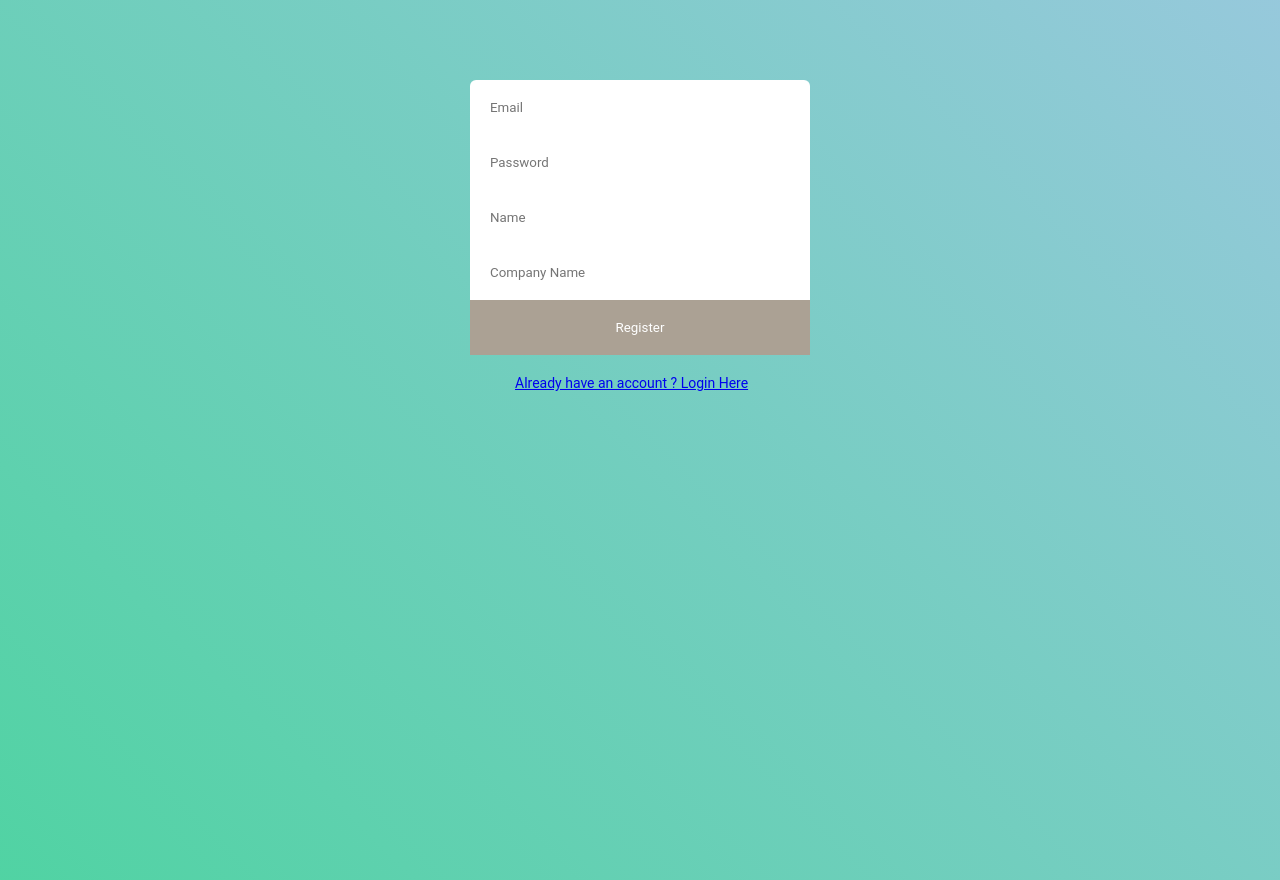
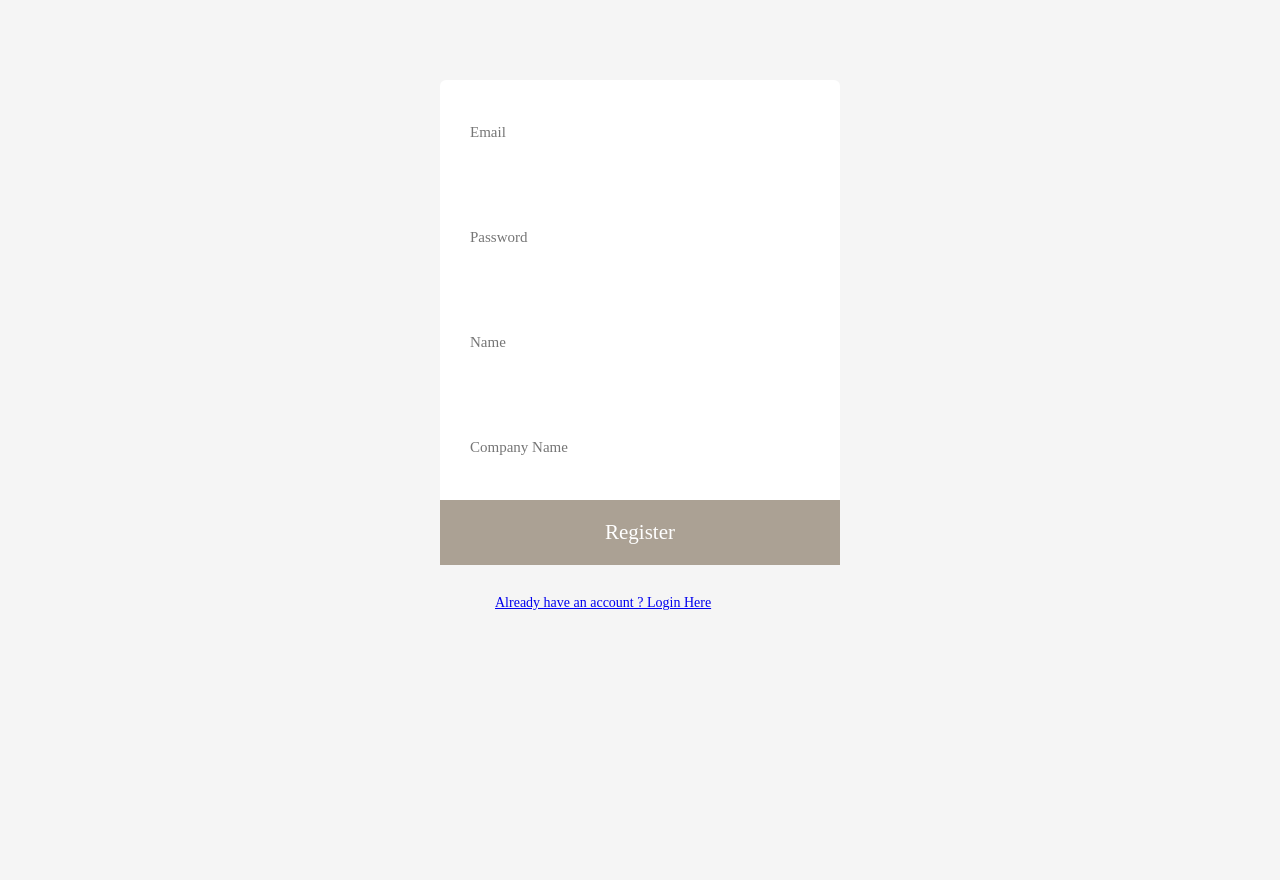
Before and after one commit to vvnair/cip, a CodeIgniter app: the page made by application/views/registration_form.php in a window 1280 px wide. Run offline with CodeIgniter, Linux system fonts and the light colour scheme; some libraries are stand-ins or nearby versions.

Commit message:
latest changes hyperlink colorchange,etc

```diff
--- a/application/views/registration_form.php
+++ b/application/views/registration_form.php
@@ -18,19 +18,19 @@
                     <form class="form" method="post" action="<?php echo base_url(); ?>index.php/Login/on_register">
 
                         <div class="form__group">
-                            <input type="email" placeholder="Email" class="form__input" name="email"/>
+                            <input type="email" placeholder="Email" class="form__input" name="email" required/>
                         </div>
 
                         <div class="form__group">
-                            <input type="password" placeholder="Password" class="form__input" name="password" />
+                            <input type="password" placeholder="Password" class="form__input" name="password" required />
                         </div>
 
                         <div class="form__group">
-                            <input type="text" placeholder="Name" class="form__input" name="name" />
+                            <input type="text" placeholder="Name" class="form__input" name="name" required/>
                         </div>
 
                         <div class="form__group">
-                            <input type="text" placeholder="Company Name" class="form__input" name="company_name" />
+                            <input type="text" placeholder="Company Name" class="form__input" name="company_name" required />
                         </div>
 
                         <button class="btn" type="submit">Register</button>
--- a/css/login.css
+++ b/css/login.css
@@ -28,7 +28,8 @@ body {
         left: 0;
         background-size: cover;
         background-position: 50% 50%;
-        background-image: url('http://cleancanvas.herokuapp.com/img/backgrounds/color-splash.jpg');
+	background: #F5F5F5;
+        //background-image: url('http://cleancanvas.herokuapp.com/img/backgrounds/color-splash.jpg');
         background-repeat:repeat;
         }
         .form-signin {
--- a/css/register.css
+++ b/css/register.css
@@ -10,13 +10,14 @@ font-size: 14px;
 background-size: 200% 100% !important;
 animation: move 10s ease infinite;
 transform: translate3d(0, 0, 0);
-background: linear-gradient(45deg, #49D49D 10%, #A2C7E5 90%);
+background: #F5F5F5;// linear-gradient(45deg, #49D49D 10%, #A2C7E5 90%);
 height: 100vh
 }
 
 .user {
 width: 90%;
-max-width: 340px;
+max-width: 400px;
+height: 90%;
 margin: 10vh auto;
 }
 
@@ -52,8 +53,8 @@ transform: translate3d(0, 0, 0);
 .form__input {
 display: block;
 width: 100%;
-padding: 20px;
-font-family: "Roboto";
+padding: 30px;
+font-family: "";
 -webkit-appearance: none;
 border: 0;
 outline: 0;
@@ -64,17 +65,23 @@ transition: 0.3s;
 }
 }
 
+input,
+input::-webkit-input-placeholder {
+    font-size: 15px;
+    line-height: 3;
+}
 .btn {
 display: block;
 width: 100%;
 padding: 20px;
-font-family: "Roboto";
+font-family: "";
 -webkit-appearance: none;
 outline: 0;
 border: 0;
 color: white;
 background: #ABA194;
 transition: 0.3s;
+font-size: 150%;
 
 &:hover {
     background: darken(, 5%);
```
Also changed, not shown: application/views/admin_profile_page.php (+5 -2 lines), application/views/customeradmin_profile_page.php (+7 -3 lines), application/views/login_form.php (+8 -2 lines), application/views/profile_page.php (+12 -8 lines).
